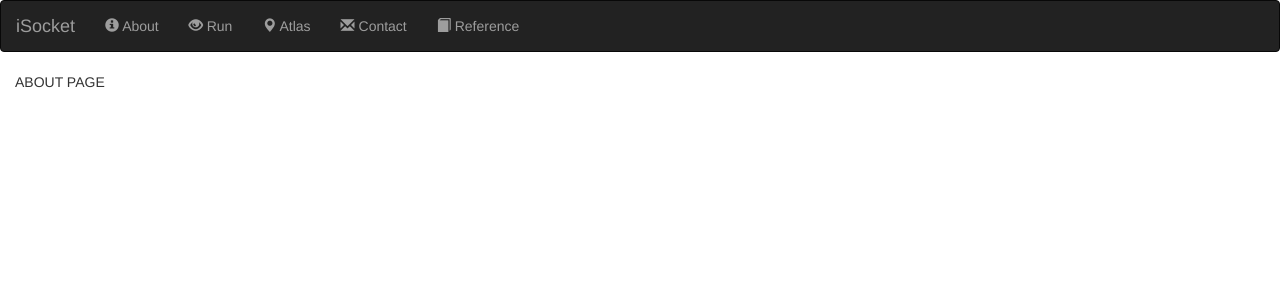
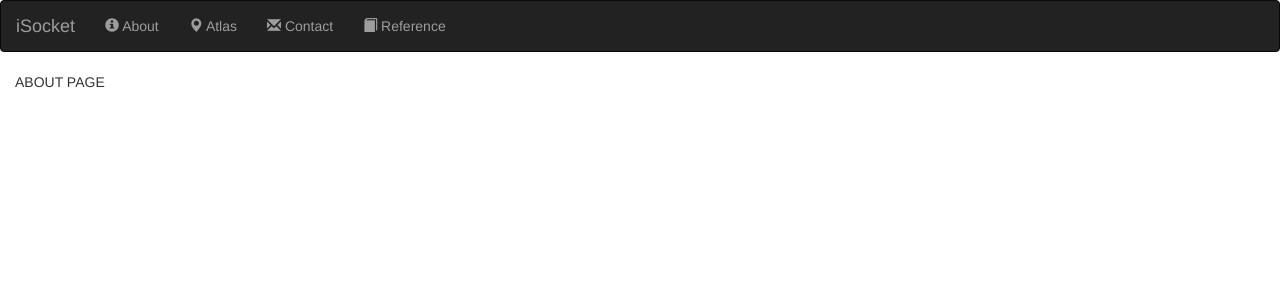
Before and after one commit to woolfson-group/isocket, a Flask app: page /about in a window 1280 px wide. Shown: the top 300 px of the page. Run offline with Flask 2, Linux system fonts and the light colour scheme; parts of the project's set-up code (start-up, migrations or seed data) failed here and were passed over; some libraries are stand-ins or nearby versions.

Commit message:
Use blueprints in url_for function calls. Temporarily removed upload page.

```diff
--- a/isocket_app/templates/base.html
+++ b/isocket_app/templates/base.html
@@ -38,11 +38,10 @@
     <div class="collapse navbar-collapse" id="myNavbar">
       <ul class="nav navbar-nav">
         <!--<li class="active"><a href="index"><span class="glyphicon glyphicon-home"></span> Home</a></li>-->
-        <li><a href="{{ url_for('mod.about') }}"><span class="glyphicon glyphicon-info-sign"></span> About</a></li>
-        <li><a href="{{ url_for('mod.upload_file') }}"><span class="glyphicon glyphicon-eye-open"></span> Run</a></li>
-        <li><a href="{{ url_for('mod.atlas') }}"><span class="glyphicon glyphicon-map-marker"></span> Atlas </a></li>
-        <li><a href="{{ url_for('mod.contact') }}"><span class="glyphicon glyphicon-envelope"></span> Contact</a></li>
-        <li><a href="{{ url_for('mod.reference') }}"><span class="glyphicon glyphicon-book"></span> Reference</a></li>
+        <li><a href="{{ url_for('home.about') }}"><span class="glyphicon glyphicon-info-sign"></span> About</a></li>
+        <li><a href="{{ url_for('atlas_bp.atlas') }}"><span class="glyphicon glyphicon-map-marker"></span> Atlas </a></li>
+        <li><a href="{{ url_for('home.contact') }}"><span class="glyphicon glyphicon-envelope"></span> Contact</a></li>
+        <li><a href="{{ url_for('home.reference') }}"><span class="glyphicon glyphicon-book"></span> Reference</a></li>
       </ul>
     </div>
   </div>
```
